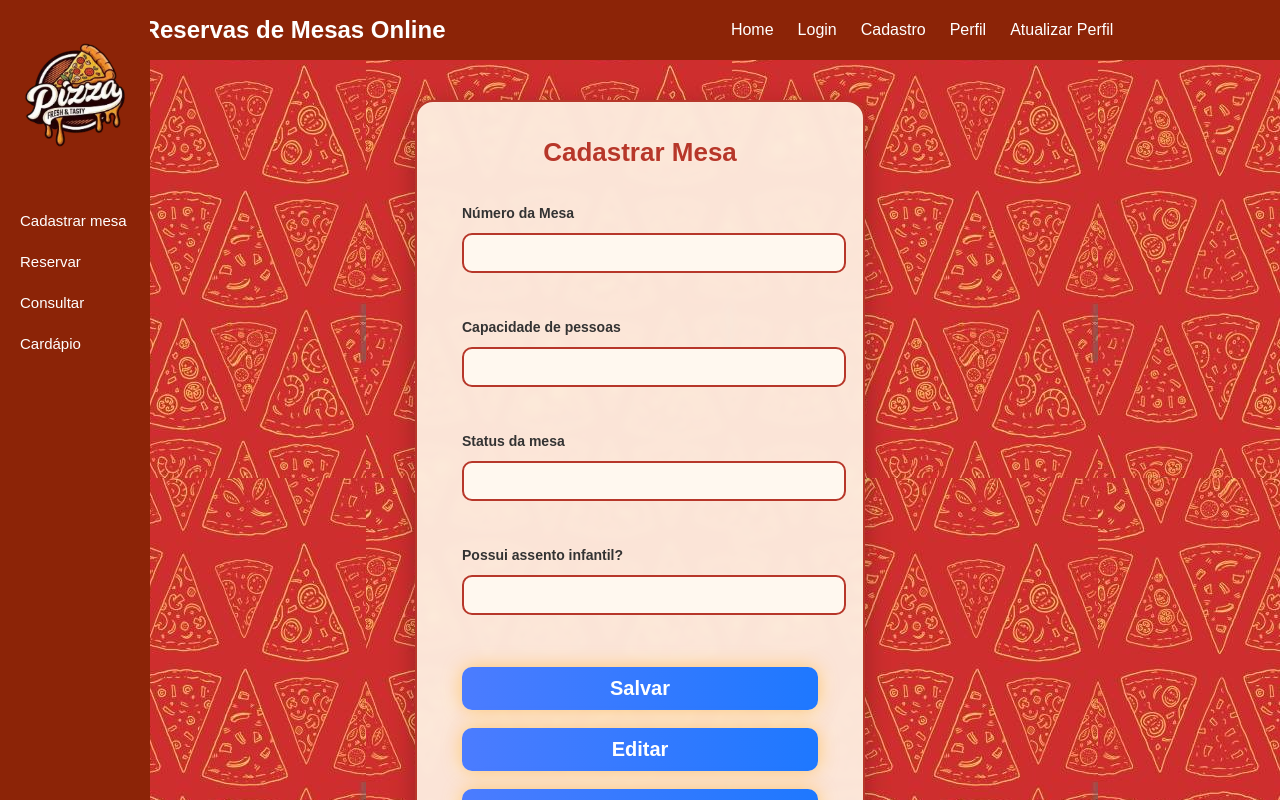
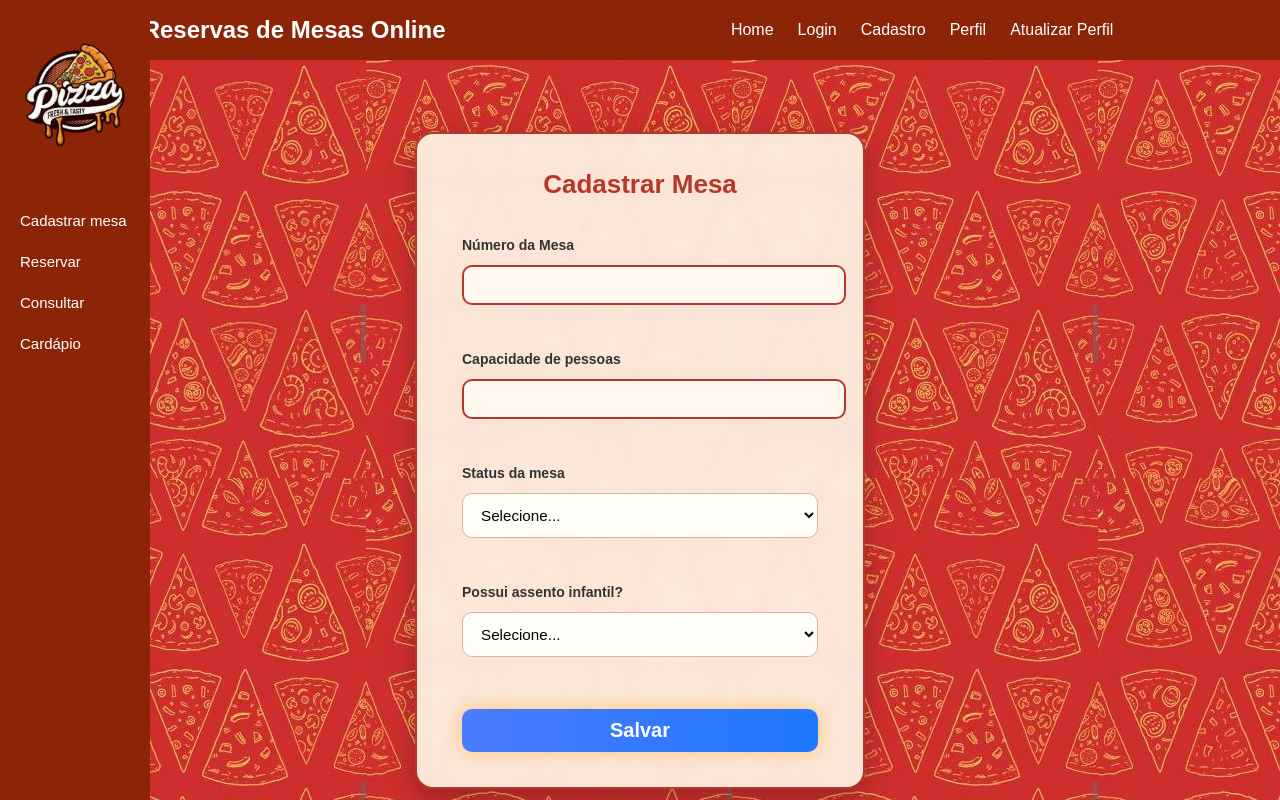
Before and after one commit to Bemtutuvi/ptac-front-projeto, a React (Vite) app: page /cadastrar_mesa in a window 1280 px wide. Shown: the top 800 px of the page. Built offline with nearby package versions, Linux system fonts and the light colour scheme.

Commit message:
cadastrar_mesa update

```diff
--- a/src/Components/main/Cadastrar_Mesa/Cadastrar_Mesa.css
+++ b/src/Components/main/Cadastrar_Mesa/Cadastrar_Mesa.css
@@ -1,7 +1,12 @@
+/* -------------------------- */
+/*      FORMULÁRIO (SEU CSS) */
+/* -------------------------- */
+
 .cadastro-container {
   padding: 40px;
   display: flex;
-  justify-content: center;
+  flex-direction: column; /* IMPORTANTE para permitir os cards abaixo */
+  align-items: center;
 }
 
 .cadastro-card {
@@ -17,7 +22,7 @@
 
 .cadastro-card h2 {
   text-align: center;
-  color: #b7372a; /* vermelho pizza */
+  color: #b7372a;
   font-size: 26px;
   margin-bottom: 25px;
   font-weight: 700;
@@ -41,12 +46,11 @@
 }
 
 .cadastro-card input:focus {
-  border-color: #1f613a; /* verde italiano */
+  border-color: #1f613a;
   box-shadow: 0 0 6px #1f613a;
   outline: none;
 }
 
-/* Botões */
 .botao {
   width: 100%;
   padding: 12px;
@@ -62,6 +66,87 @@
 }
 
 .botao:hover {
-  background: linear-gradient(135deg, #1f613a, #174d2f); /* fica verde ao hover */
+  background: linear-gradient(135deg, #1f613a, #174d2f);
   transform: scale(1.03);
 }
+
+
+/* ----------------------------------------- */
+/*      MESA — ÁREA DAS MESAS CADASTRADAS    */
+/* ----------------------------------------- */
+
+/* Título */
+.titulo-mesas {
+  margin-top: 40px;
+  margin-bottom: 20px;
+  font-size: 26px;
+  font-weight: 700;
+  color: #b7372a;
+  text-align: center;
+}
+
+/* Grid dos cards */
+.lista-mesas {
+  display: grid;
+  grid-template-columns: repeat(auto-fit, minmax(260px, 1fr));
+  gap: 20px;
+  width: 100%;
+  max-width: 900px;
+  margin-bottom: 40px;
+}
+
+/* Card */
+.mesa-card {
+  background: rgba(255, 245, 230, 0.92);
+  border: 2px solid #b7372a;
+  border-radius: 18px;
+  padding: 20px;
+  box-shadow: 0 6px 20px rgba(0,0,0,0.25);
+  backdrop-filter: blur(3px);
+  transition: 0.3s;
+}
+
+.mesa-card:hover {
+  transform: scale(1.03);
+}
+
+.mesa-card p {
+  margin: 5px 0;
+  font-weight: 600;
+  color: #333;
+}
+
+/* Botões dentro do card */
+.editar-btn,
+.excluir-btn {
+  width: 100%;
+  padding: 10px;
+  border: none;
+  border-radius: 10px;
+  font-size: 15px;
+  font-weight: 700;
+  color: white;
+  cursor: pointer;
+  transition: 0.25s;
+  margin-top: 10px;
+}
+
+/* Editar → Verde */
+.editar-btn {
+  background: linear-gradient(135deg, #1f613a, #174d2f);
+}
+
+.editar-btn:hover {
+  background: linear-gradient(135deg, #b7372a, #912a20);
+  transform: scale(1.05);
+}
+
+/* Excluir → Vermelho */
+.excluir-btn {
+  background: linear-gradient(135deg, #b7372a, #912a20);
+}
+
+.excluir-btn:hover {
+  background: linear-gradient(135deg, #1f613a, #174d2f);
+  transform: scale(1.05);
+}
--- a/src/Components/main/Cadastrar_Mesa/Cadastrar_Mesa.jsx
+++ b/src/Components/main/Cadastrar_Mesa/Cadastrar_Mesa.jsx
@@ -2,54 +2,91 @@ import Header from "../../Header/index.jsx";
 import Footer from "../../Footer/index.jsx";
 import Sidebar from "../../Sidebar/Sidebar.jsx";
 import "./Cadastrar_Mesa.css";
+import { useState } from "react";
 
 function Cadastrar_Mesa() {
+  const [mesas, setMesas] = useState([]);
+
+  function salvarMesa(e) {
+    e.preventDefault();
+
+    const form = e.target;
+    const novaMesa = {
+      numero: form.numeroMesa.value,
+      capacidade: form.Capacidade.value,
+      status: form.statusMesa.value,
+      infantil: form.infantil.value,
+    };
+
+    setMesas([...mesas, novaMesa]);
+    form.reset();
+  }
+
   return (
     <div>
       <Header />
       <Sidebar />
+
       <div className="cadastro-container">
-        <form className="cadastro-card" action="#" method="post">
+        <form className="cadastro-card" onSubmit={salvarMesa}>
           <h2>Cadastrar Mesa</h2>
 
           <label>
             Número da Mesa
-            <input
-              name="numeroMesa" required
-            />
+            <input name="numeroMesa" required />
           </label>
 
           <label>
             Capacidade de pessoas
-            <input
-              name="Capacidade"
-              required
-            />
+            <input name="Capacidade" required />
           </label>
+
           <label>
             Status da mesa
-            <input
-              name="statusMesa"
-              required
-            />
+            <select name="statusMesa" required>
+              <option value="">Selecione...</option>
+              <option value="Livre">Livre</option>
+              <option value="Ocupado">Ocupado</option>
+              <option value="Reservado">Reservado</option>
+            </select>
           </label>
 
           <label>
             Possui assento infantil?
-            <input name="telefone" required />
+            <select name="infantil" required>
+              <option value="">Selecione...</option>
+              <option value="Sim">Sim</option>
+              <option value="Não">Não</option>
+            </select>
           </label>
 
           <button type="submit" className="botao">
             Salvar
           </button>
-          <button type="submit" className="botao">
-            Editar
-          </button>
-          <button type="submit" className="botao">
-            Excluir
-          </button>
         </form>
+
+        {/* Só aparece se houver mesas cadastradas */}
+        {mesas.length > 0 && (
+          <>
+            <h2 style={{ color: "black" }}>Mesas Cadastradas</h2>
+
+            <div className="lista-mesas">
+              {mesas.map((m, index) => (
+                <div className="mesa-card" key={index}>
+                  <p><strong>Mesa:</strong> {m.numero}</p>
+                  <p><strong>Capacidade:</strong> {m.capacidade} pessoas</p>
+                  <p><strong>Status:</strong> {m.status}</p>
+                  <p><strong>Assento infantil:</strong> {m.infantil}</p>
+
+                  <button className="editar-btn">Editar</button>
+                  <button className="excluir-btn">Excluir</button>
+                </div>
+              ))}
+            </div>
+          </>
+        )}
       </div>
+
       <Footer />
     </div>
   );
```
